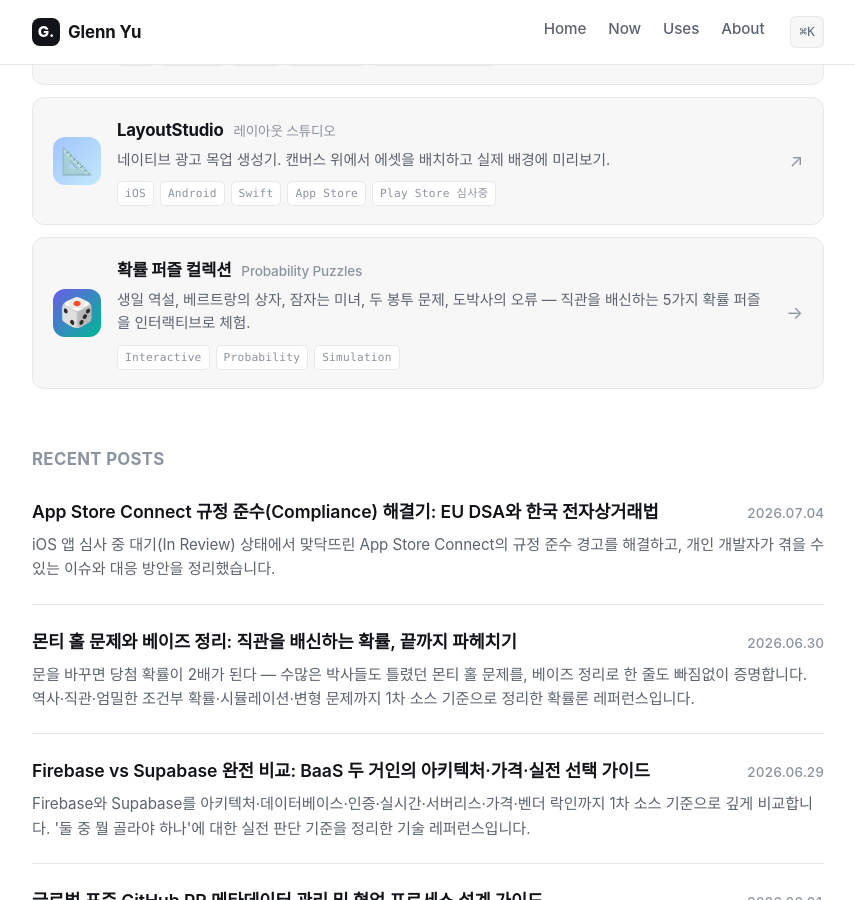
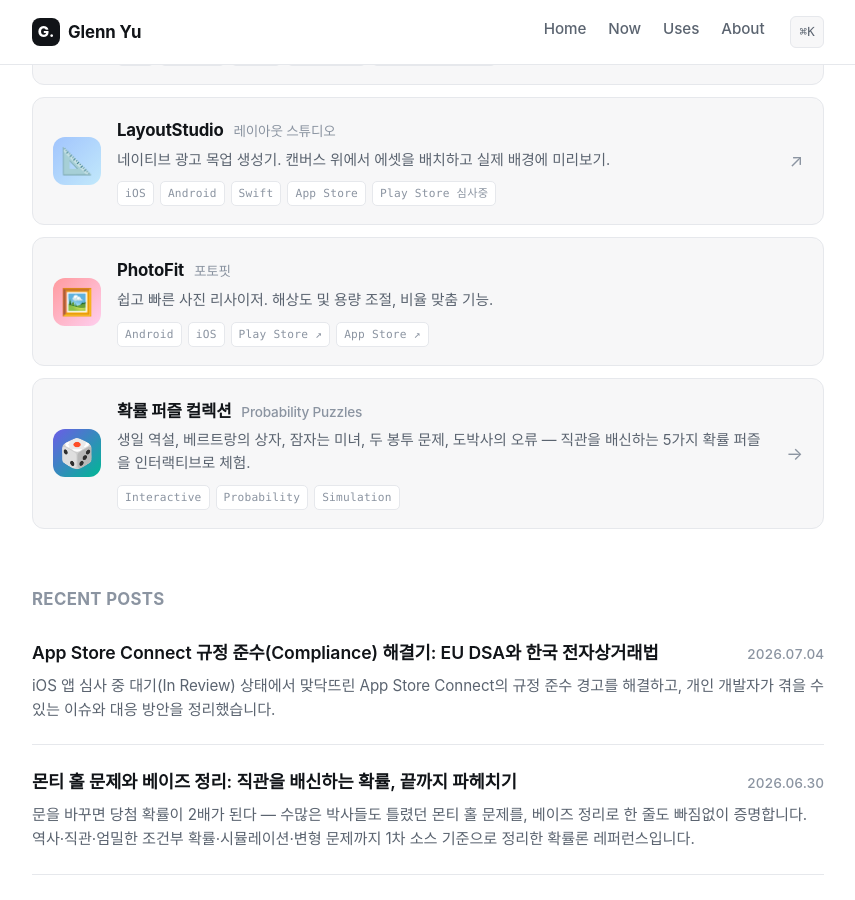
Before and after one commit to glenn-yu/glenn-yu.github.io, a Jekyll site: the page built from index.html, in a window 1280 px wide and 900 px high, scrolled down 905 px. Shown: the whole window, without its empty margins (212-1067 px from the left). Built offline with Jekyll 4.4.1, drawn with Linux system fonts in a browser that asks for light colours; some web fonts are replaced; the list of posts is cut into pages by our own code.

Commit message:
feat: Add PhotoFit app to projects list

```diff
--- a/assets/js/site.js
+++ b/assets/js/site.js
@@ -122,6 +122,8 @@
         { kind: 'cmd', title: '🌗 테마 토글 (다크/라이트)', sub: 'theme', action: toggleTheme },
         { kind: 'cmd', title: '🍿 SnackPlay (Google Play)', sub: 'play.google.com', action: function () { window.open('https://play.google.com/store/apps/details?id=com.gwangy.snackplay', '_blank', 'noopener'); } },
         { kind: 'cmd', title: '🎨 PaletteWeather (Google Play)', sub: 'play.google.com', action: function () { window.open('https://play.google.com/store/apps/details?id=com.gwangy.paletteweather', '_blank', 'noopener'); } },
+        { kind: 'cmd', title: '🖼️ PhotoFit (Google Play)', sub: 'play.google.com', action: function () { window.open('https://play.google.com/store/apps/details?id=com.gwangy.photofit', '_blank', 'noopener'); } },
+        { kind: 'cmd', title: '🖼️ PhotoFit (App Store)', sub: 'apps.apple.com', action: function () { window.open('https://apps.apple.com/kr/app/photofit-photo-resizer/id6793479273', '_blank', 'noopener'); } },
         { kind: 'cmd', title: '🌐 gwangy.com 으로 이동', sub: 'gwangy.com', action: function () { window.open('https://gwangy.com', '_blank', 'noopener'); } },
         { kind: 'cmd', title: '📒 네이버 블로그', sub: 'blog.naver.com/kcskiller', action: function () { window.open('https://blog.naver.com/kcskiller', '_blank', 'noopener'); } },
         { kind: 'cmd', title: '↗ GitHub 으로 이동', sub: 'github.com/glenn-yu', action: function () { window.open('https://github.com/glenn-yu', '_blank', 'noopener'); } },
--- a/index.html
+++ b/index.html
@@ -76,6 +76,19 @@
     </span>
     <span class="project-arrow">↗</span>
   </a>
+  <div class="project-card">
+    <span class="project-icon" style="display:flex;align-items:center;justify-content:center;width:48px;height:48px;font-size:26px;background:linear-gradient(135deg,#ff9a9e,#fecfef);border-radius:12px;">🖼️</span>
+    <span class="project-body">
+      <span class="project-title">PhotoFit <small>포토핏</small></span>
+      <span class="project-desc">쉽고 빠른 사진 리사이저. 해상도 및 용량 조절, 비율 맞춤 기능.</span>
+      <span class="project-meta">
+        <span class="project-tag">Android</span>
+        <span class="project-tag">iOS</span>
+        <a class="project-tag project-tag-link" href="https://play.google.com/store/apps/details?id=com.gwangy.photofit" target="_blank" rel="noopener">Play Store ↗</a>
+        <a class="project-tag project-tag-link" href="https://apps.apple.com/kr/app/photofit-photo-resizer/id6793479273" target="_blank" rel="noopener">App Store ↗</a>
+      </span>
+    </span>
+  </div>
   <a class="project-card" href="{{ '/probability-puzzles/' | relative_url }}">
     <span class="project-icon" style="display:flex;align-items:center;justify-content:center;width:48px;height:48px;font-size:28px;background:linear-gradient(135deg,#6c5ce7,#00b894);border-radius:12px;">🎲</span>
     <span class="project-body">
```
Also changed, not shown: about.md (+10 -0 lines).
